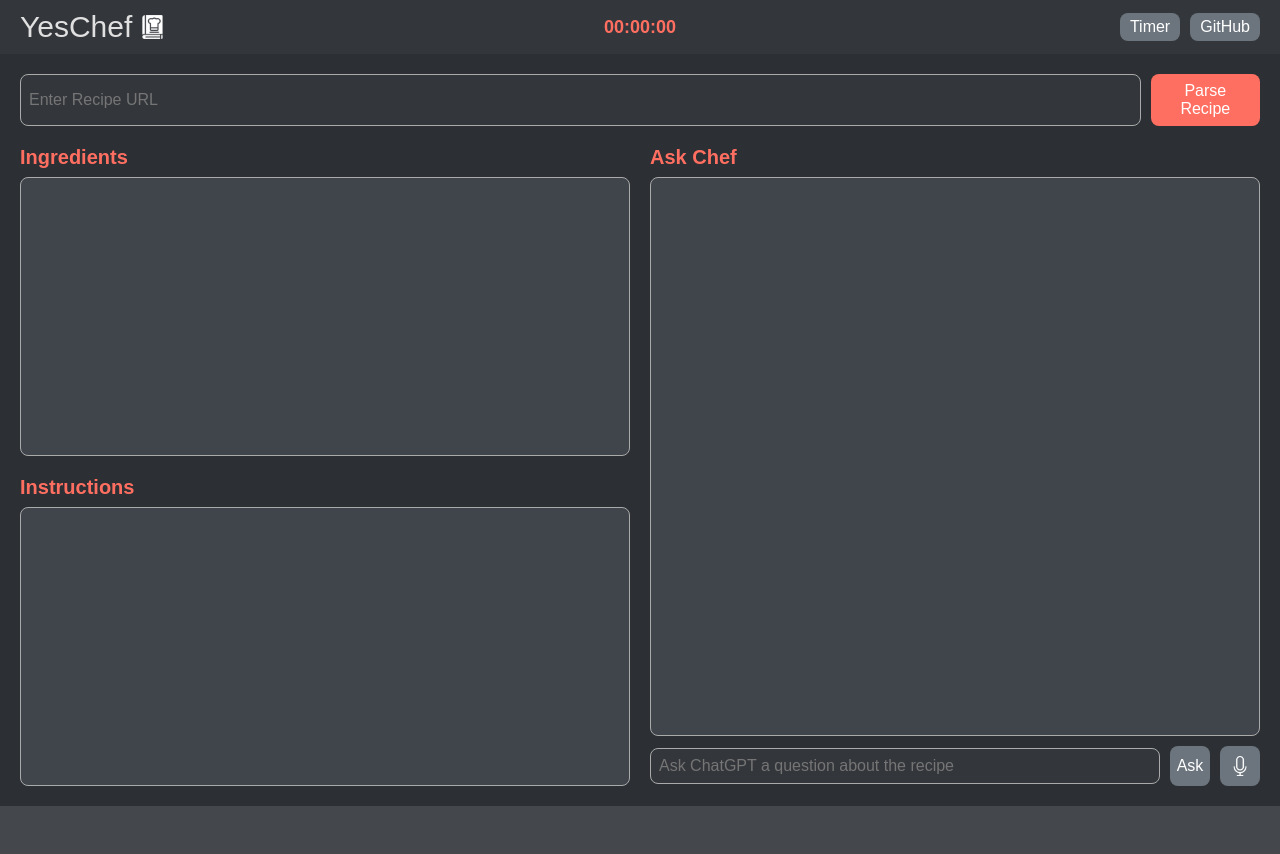
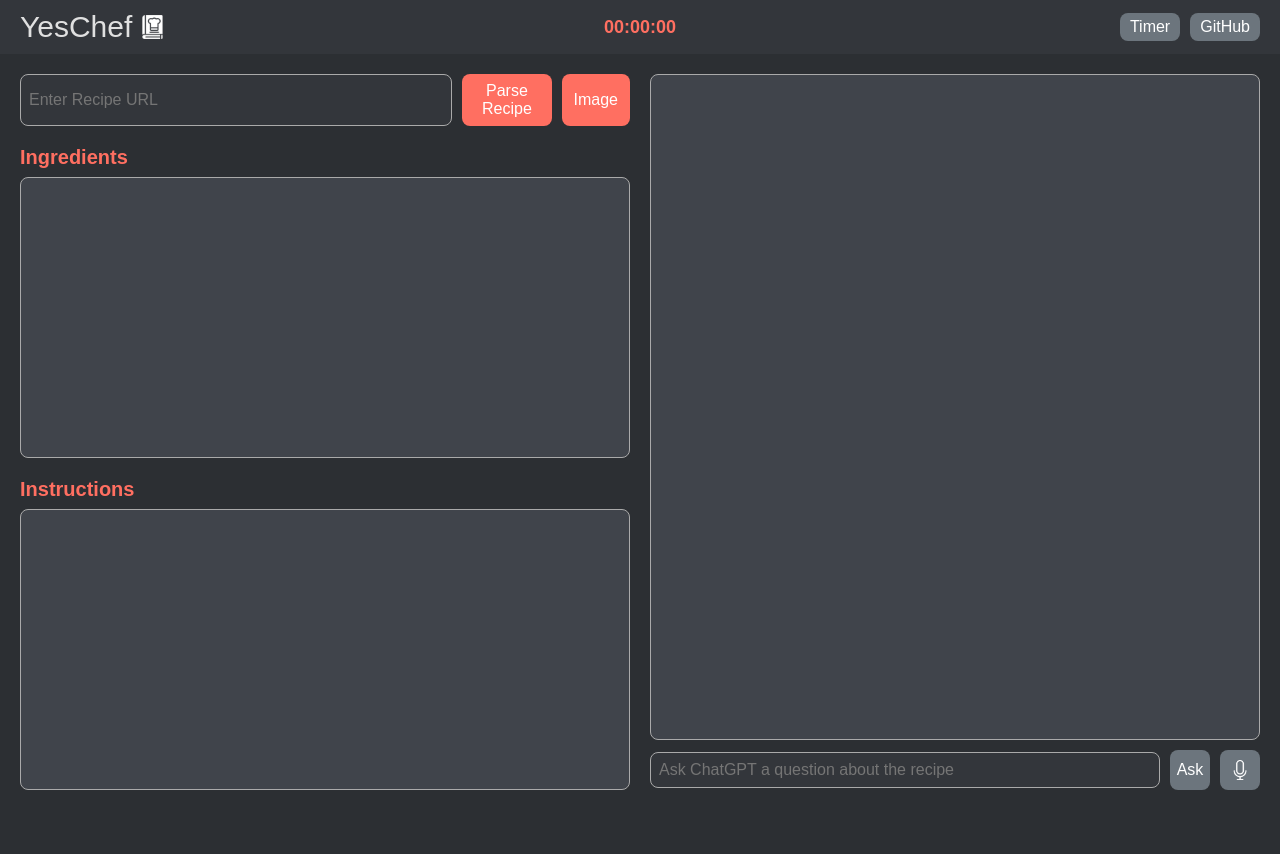
Before and after one commit to Ethan-W-Cox/Recipe-App, a Flask app: page / in a window 1280 px wide. Before the commit the page ends 806 px from the top, so only its background shows below. Run offline with Flask 3, Linux system fonts and the light colour scheme; some libraries are stand-ins or nearby versions.

Commit message:
some styling changes to make things use space better. Also added an image upload button as a framework for analyzing photos of images

```diff
--- a/YesChef/app.py
+++ b/YesChef/app.py
@@ -170,6 +170,10 @@ def get_recipe():
         all_text = soup.get_text(separator="\n")
         raw_text = "\n".join(line.strip() for line in all_text.splitlines() if line.strip())
 
+        # clear message history so that GPT doesn't respond using old info
+        global CHATGPT_MESSAGES
+        CHATGPT_MESSAGES = []
+
         # Call GPT-4o-mini to format both ingredients and instructions
         formatted_data = format_recipe_with_chatgpt(raw_text)
         if "error" in formatted_data:
--- a/YesChef/static/css/styles.css
+++ b/YesChef/static/css/styles.css
@@ -56,14 +56,14 @@ body {
     background-color: #43cb63;
 }
 
-/* Main container styling */
+/* General container styling */
 .container {
-    padding: 20px;
     display: flex;
     flex-direction: column;
     gap: 20px;
-    width: 100%;
     margin: 0 auto;
+    padding: 20px;
+    height: 100vh; /* Take the full viewport height */
     box-sizing: border-box;
 }
 
@@ -115,7 +115,7 @@ button.parse-button:active {
     display: flex;
     gap: 20px;
     width: 100%;
-    height: calc(100vh - 160px); /* Fill viewport minus header and URL section */
+    height: calc(100vh - 11%); /* Fill viewport minus header and URL section */
     box-sizing: border-box;
 }
 
@@ -147,6 +147,7 @@ button.parse-button:active {
 
 /* Chatbox Styling */
 .chatbox {
+    font-family: "Roboto", sans-serif;
     background-color: #40444B;
     border-radius: 8px;
     padding: 10px;
@@ -188,6 +189,7 @@ button.parse-button:active {
 
 /* Responsive text area styling for ingredients and instructions */
 #ingredientsText, #instructionsText, #conversationText {
+    font-family: "Roboto", sans-serif;
     flex-grow: 1;
     min-height: 150px;
     padding: 10px;
@@ -508,3 +510,53 @@ button:active {
     color: transparent; /* Hide text during animation */
     pointer-events: none; /* Prevent interaction while loading */
 }
+
+
+
+/* Image Button Styling */
+button.image-button {
+    padding: 8px 12px;
+    background-color: #FF6F61; /* Coral accent */
+    color: #FFFFFF;
+    border-radius: 8px;
+    border: none;
+    cursor: pointer;
+    font-size: 16px;
+    transition: background-color 0.3s;
+}
+
+button.image-button:hover {
+    background-color: #E64B3B; /* Darker coral for hover */
+}
+
+button.image-button:active {
+    background-color: #C44131; /* Muted coral for active */
+}
+
+/* Container for input with thumbnail */
+.input-with-thumbnail {
+    position: relative;
+    width: 100%;
+    display: flex;
+    align-items: center;
+}
+
+/* Input field */
+.input-with-thumbnail input {
+    width: 100%;
+    padding-right: 40px; /* Add space for the thumbnail */
+    padding-left: 10px; /* Optional: Ensure consistent padding */
+    box-sizing: border-box;
+}
+
+/* Thumbnail icon */
+.thumbnail-icon {
+    position: absolute;
+    right: 10px; /* Align with the right side */
+    width: 30px; /* Adjust the size of the thumbnail */
+    height: 30px;
+    border-radius: 5px; /* Make it circular for a modern look */
+    object-fit: cover; /* Ensure the image is cropped nicely */
+    box-shadow: 0 2px 4px rgba(0, 0, 0, 0.2); /* Add a subtle shadow */
+    cursor: pointer; /* Indicate interactivity if needed */
+}
--- /dev/null
+++ b/YesChef/static/js/image.js
@@ -0,0 +1,26 @@
+document.addEventListener("DOMContentLoaded", () => {
+    const uploadImageButton = document.getElementById("uploadImageButton");
+    const uploadedThumbnail = document.getElementById("uploadedThumbnail");
+
+    uploadImageButton.addEventListener("click", () => {
+        // Create a file input dynamically
+        const fileInput = document.createElement("input");
+        fileInput.type = "file";
+        fileInput.accept = "image/*";
+
+        fileInput.addEventListener("change", (event) => {
+            const file = event.target.files[0];
+            if (file) {
+                // Generate a URL for the uploaded image
+                const imageUrl = URL.createObjectURL(file);
+
+                // Display the thumbnail
+                uploadedThumbnail.src = imageUrl;
+                uploadedThumbnail.style.display = "block";
+            }
+        });
+
+        // Trigger the file input click event to open the file chooser
+        fileInput.click();
+    });
+});
--- a/YesChef/static/js/script.js
+++ b/YesChef/static/js/script.js
@@ -366,8 +366,6 @@ async function sendAudioForTranscription(audioBlob) {
 }
 
 
-
-
 // allows user to press enter to submit instead of just the buttons
 document.addEventListener('DOMContentLoaded', () => {
     // Set up "Enter" key event for URL entry
--- a/YesChef/templates/index.html
+++ b/YesChef/templates/index.html
@@ -47,16 +47,25 @@
     </div>
 
     <div class="container">
-        <!-- URL Entry Section -->
-        <div class="url-section">
-            <input type="text" id="urlEntry" placeholder="Enter Recipe URL">
-            <button onclick="fetchRecipe()" class="parse-button">Parse Recipe</button>
-        </div>
+
 
         <!-- Main Content Area with Left and Right Sections -->
         <div class="main-content">
             <!-- Left Section for Ingredients and Instructions -->
             <div class="left-section">
+                <!-- URL and Image Entry Section -->
+                <div class="url-section">
+                    <input type="text" id="urlEntry" placeholder="Enter Recipe URL">
+                    <img id="uploadedThumbnail" src="" alt="Uploaded Recipe" class="thumbnail-icon" style="display: none;">
+                    <button onclick="fetchRecipe()" class="parse-button">Parse Recipe</button>
+                    <button id="uploadImageButton" class="image-button">Image</button>
+                </div>
+
+                <!-- Thumbnail Container -->
+                <div id="thumbnailContainer" style="display: none;">
+                    <img id="thumbnail" alt="Recipe Image Thumbnail">
+                </div>
+
                 <!-- Ingredients Section -->
                 <div class="ingredients-section">
                     <h2>Ingredients</h2>
@@ -72,7 +81,6 @@
 
             <!-- Right Section for ChatGPT Interaction -->
             <div class="right-section">
-                <h2>Ask Chef</h2>
                 <!-- Chatbox container -->
                 <div id="conversationText" class="chatbox">
                     <!-- Example Messages -->
@@ -93,5 +101,6 @@
 
     <script src="https://cdnjs.cloudflare.com/ajax/libs/socket.io/4.7.1/socket.io.js"></script>
     <script src="{{ url_for('static', filename='js/script.js') }}"></script>
+    <script src="{{ url_for('static', filename='js/image.js') }}"></script>
 </body>
 </html>
```
